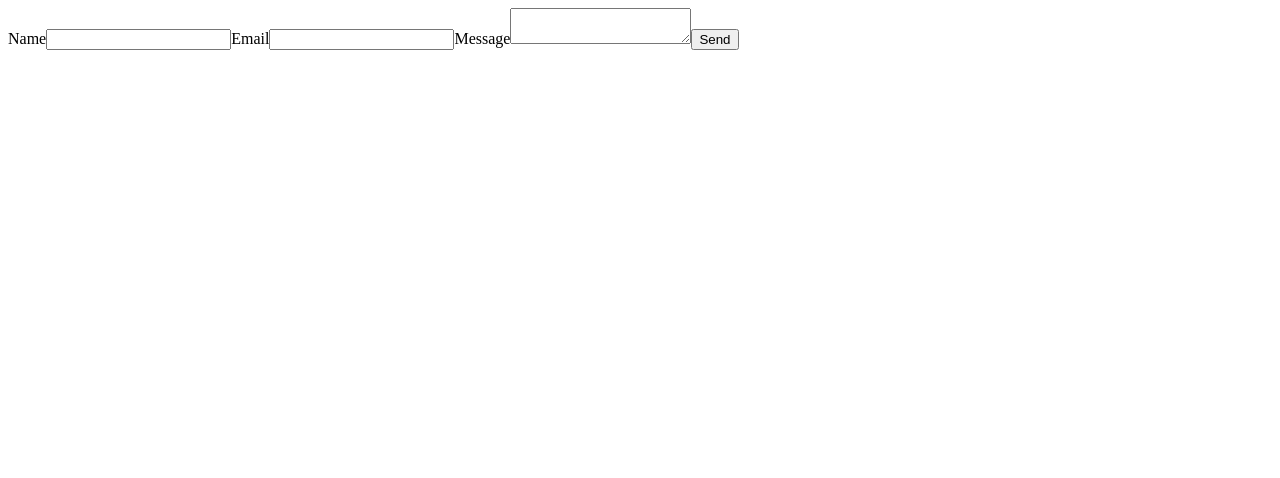
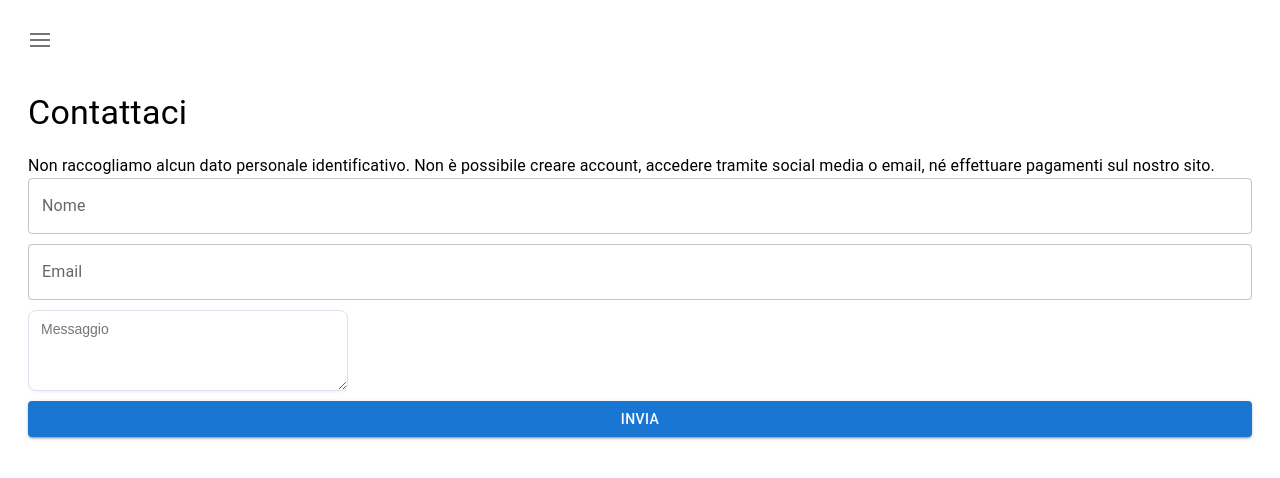
Before and after one commit to church-f/word_impostor, a React (Vite) app: page /contact-us in a window 1280 px wide. Shown: the top 478 px of the page. Built offline with nearby package versions, Linux system fonts and the light colour scheme.

Commit message:
add: style a pagina contattaci

```diff
--- a/package.json
+++ b/package.json
@@ -13,6 +13,7 @@
     "@emailjs/browser": "^4.4.1",
     "@emotion/react": "^11.13.3",
     "@emotion/styled": "^11.13.0",
+    "@mui/base": "^5.0.0-beta.64",
     "@mui/icons-material": "^6.1.5",
     "@mui/material": "^6.1.5",
     "@reduxjs/toolkit": "^2.3.0",
--- a/src/component/Menu.jsx
+++ b/src/component/Menu.jsx
@@ -28,9 +28,9 @@ export default function PositionedMenu() {
                 aria-expanded={open ? 'true' : undefined}
                 onClick={handleClick}
             >
-                <MenuIcon />
+            <Hamburger size={20} onToggle={(val)=>{setAnchorEl(val)}} toggled={anchorEl}/>
+                {/* <MenuIcon /> */}
             </IconButton>
-            <Hamburger size={20} onToggle={(val)=>{setAnchorEl(val)}} toggled={anchorEl}/>
             <Menu
                 id="demo-positioned-menu"
                 aria-labelledby="demo-positioned-button"
--- /dev/null
+++ b/src/component/TextArea.jsx
@@ -0,0 +1,62 @@
+import * as React from 'react';
+import { TextareaAutosize as BaseTextareaAutosize } from '@mui/base/TextareaAutosize';
+import { styled } from '@mui/system';
+
+export default function TextArea(props) {
+  const blue = {
+    100: '#DAECFF',
+    200: '#b6daff',
+    400: '#3399FF',
+    500: '#007FFF',
+    600: '#0072E5',
+    900: '#003A75',
+  };
+
+  const grey = {
+    50: '#F3F6F9',
+    100: '#E5EAF2',
+    200: '#DAE2ED',
+    300: '#C7D0DD',
+    400: '#B0B8C4',
+    500: '#9DA8B7',
+    600: '#6B7A90',
+    700: '#434D5B',
+    800: '#303740',
+    900: '#1C2025',
+  };
+
+  const Textarea = styled(BaseTextareaAutosize)(
+    ({ theme }) => `
+    box-sizing: border-box;
+    width: 320px;
+    font-family: 'IBM Plex Sans', sans-serif;
+    font-size: 0.875rem;
+    font-weight: 400;
+    line-height: 1.5;
+    padding: 8px 12px;
+    border-radius: 8px;
+    color: ${theme.palette.mode === 'dark' ? grey[300] : grey[900]};
+    background: ${theme.palette.mode === 'dark' ? grey[900] : '#fff'};
+    border: 1px solid ${theme.palette.mode === 'dark' ? grey[700] : grey[200]};
+    box-shadow: 0 2px 2px ${theme.palette.mode === 'dark' ? grey[900] : grey[50]};
+
+    &:hover {
+      border-color: ${blue[400]};
+    }
+
+    &:focus {
+      border-color: ${blue[400]};
+      box-shadow: 0 0 0 3px ${theme.palette.mode === 'dark' ? blue[600] : blue[200]};
+    }
+
+    /* firefox */
+    &:focus-visible {
+      outline: 0;
+    }
+  `,
+  );
+
+  return (
+    <Textarea aria-label="minimum height" {...props} />
+  );
+}
--- a/src/component/contactUs_page/ContactUs.jsx
+++ b/src/component/contactUs_page/ContactUs.jsx
@@ -1,7 +1,14 @@
 import React, { useRef } from 'react';
 import emailjs from '@emailjs/browser';
+import PositionedMenu from "../Menu";
+import TextField from '@mui/material/TextField';
+import Button from '@mui/material/Button'
+import { useTranslation } from "react-i18next";
+import TextArea from '../TextArea';
+import { Typography } from '@mui/material';
 
-export default function ContactUs(){
+export default function ContactUs() {
+  const { t } = useTranslation()
   const form = useRef();
 
   const sendEmail = (e) => {
@@ -22,14 +29,25 @@ export default function ContactUs(){
   };
 
   return (
-    <form ref={form} onSubmit={sendEmail}>
-      <label>Name</label>
-      <input type="text" name="user_name" />
-      <label>Email</label>
-      <input type="email" name="user_email" />
-      <label>Message</label>
-      <textarea name="message" />
-      <input type="submit" value="Send" />
-    </form>
+    <>
+      <div>
+        <PositionedMenu />
+      </div>
+      <div style={{ padding: '20px' }}>
+        <Typography variant="h4">{t("Contattaci")}</Typography>
+        <Typography style={{ marginTop: "20px" }}>
+          {t("PPPrimo testo")}
+        </Typography>
+
+        <form ref={form} onSubmit={sendEmail} style={{ display: 'flex', flexDirection: 'column', gap: '10px' }} >
+          <TextField id="standard-basic" label={t('Nome')} variant="outlined" name="user_name" />
+          <TextField id="standard-basic" label={t('Email')} variant="outlined" name="user_email" />
+          <TextArea minRows={3} placeholder={t('Messaggio')} name="message" />
+          <Button type='submit' variant='contained'>
+            {t('Invia')}
+          </Button>
+        </form>
+      </div>
+    </>
   );
 };
```
Also changed, not shown: 1 other file (tests, documents, lock files or other folders).
